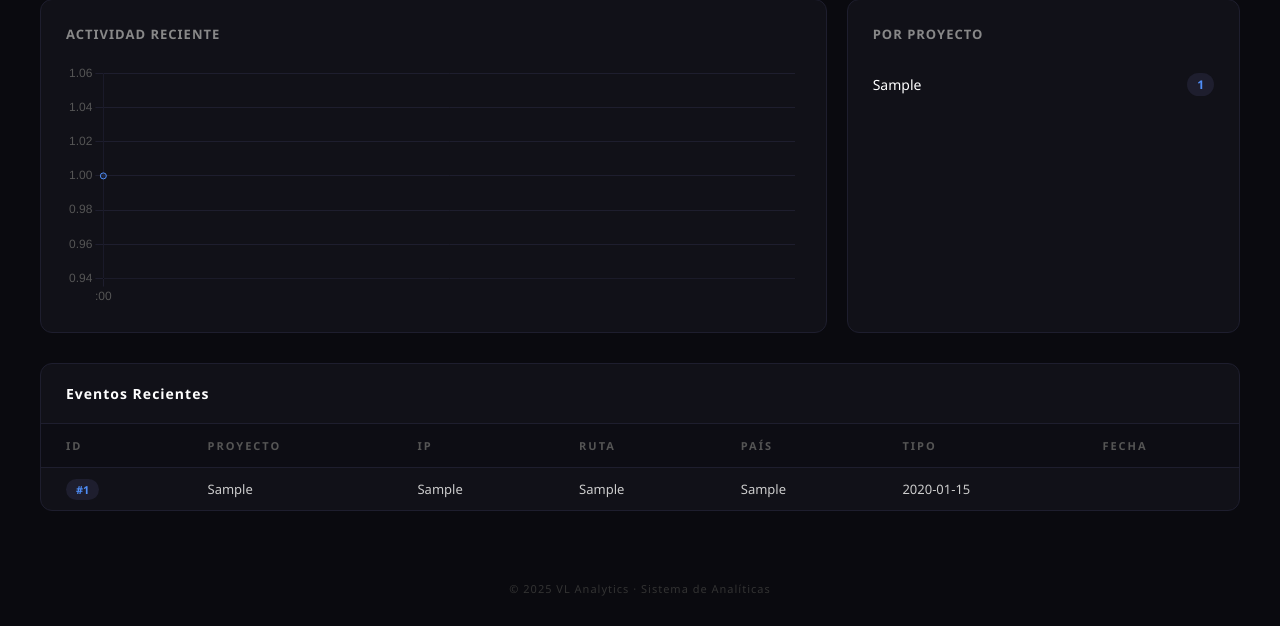
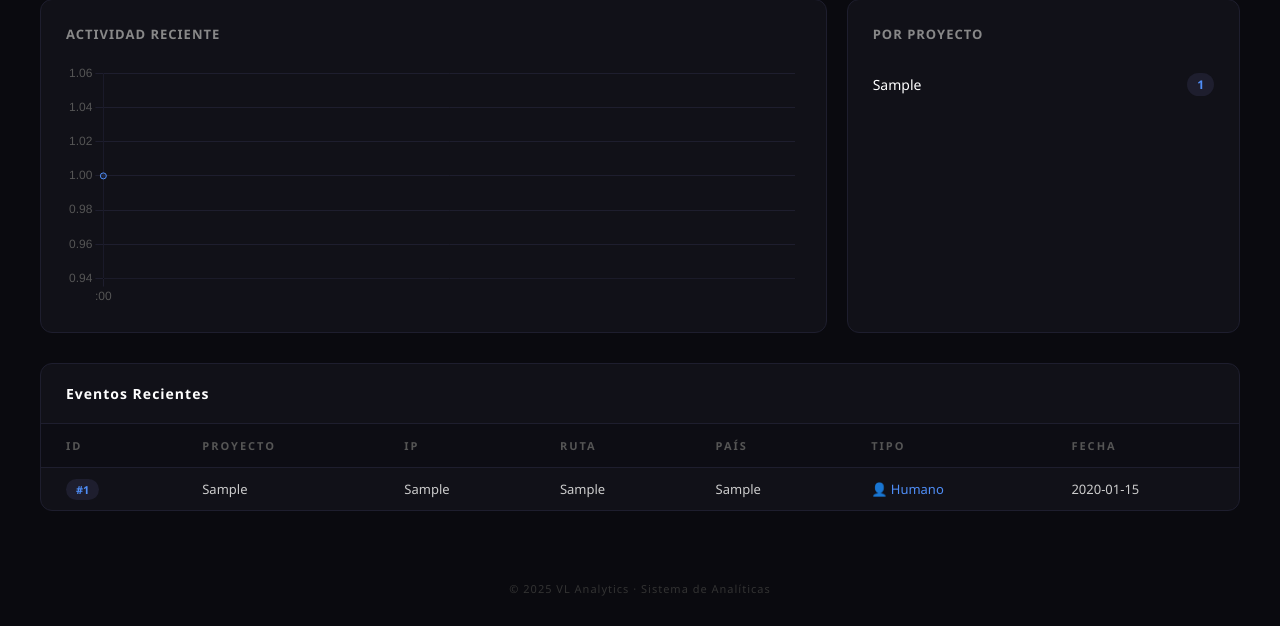
Before and after one commit to leonardov243-byte/vl-analytics, a Flask app: page / in a window 1280 px wide. Shown: the part 265-891 px from the top of the page. Run offline with Flask 3, Linux system fonts and the light colour scheme; the visitor is signed in with stand-in values (Sample User, id 1); tables that the repository leaves empty hold one stand-in row (values such as "Sample post").

Commit message:
fix deteccion bot

```diff
--- a/templates/panel.html
+++ b/templates/panel.html
@@ -109,8 +109,10 @@
                     <td>{{ e[1] }}</td>
                     <td>{{ e[2] }}</td>
                     <td>{{ e[3] }}</td>
-                    <td>{{ e[4] }}</td>
-                    <td>{{ e[6] }}</td>
+                   <td>{{ e[4] }}</td>
+                   <td>{% if e[8] and e[8] == 1 %}<span style="color:#ef4444">🤖 Bot</span>{% else %}<span style="color:#4f8ef7">👤 Humano</span>{% endif %}</td>
+                   <td>{{ e[6] }}</td>
+
                 </tr>
                 {% endfor %}
             </table>
```
